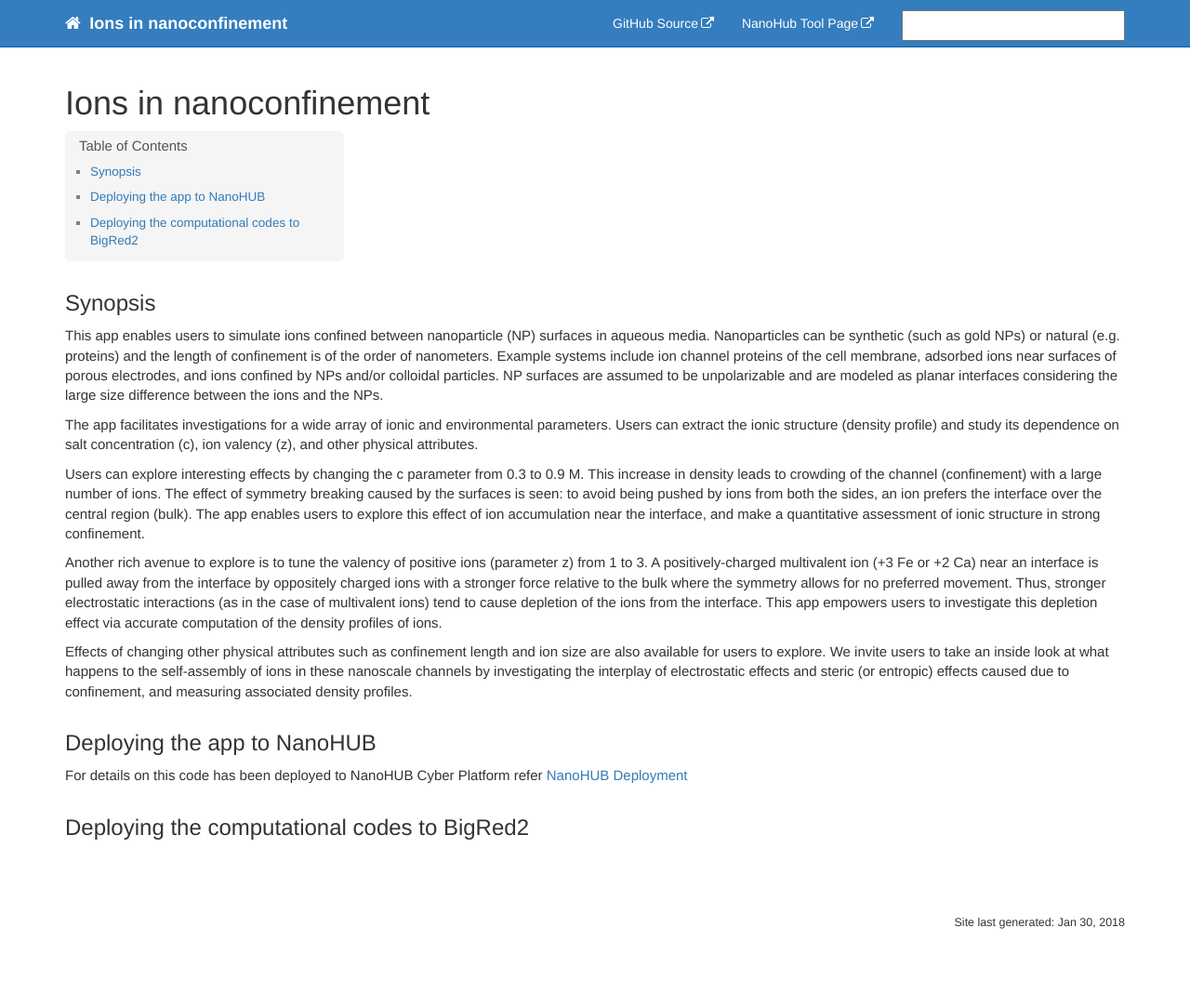
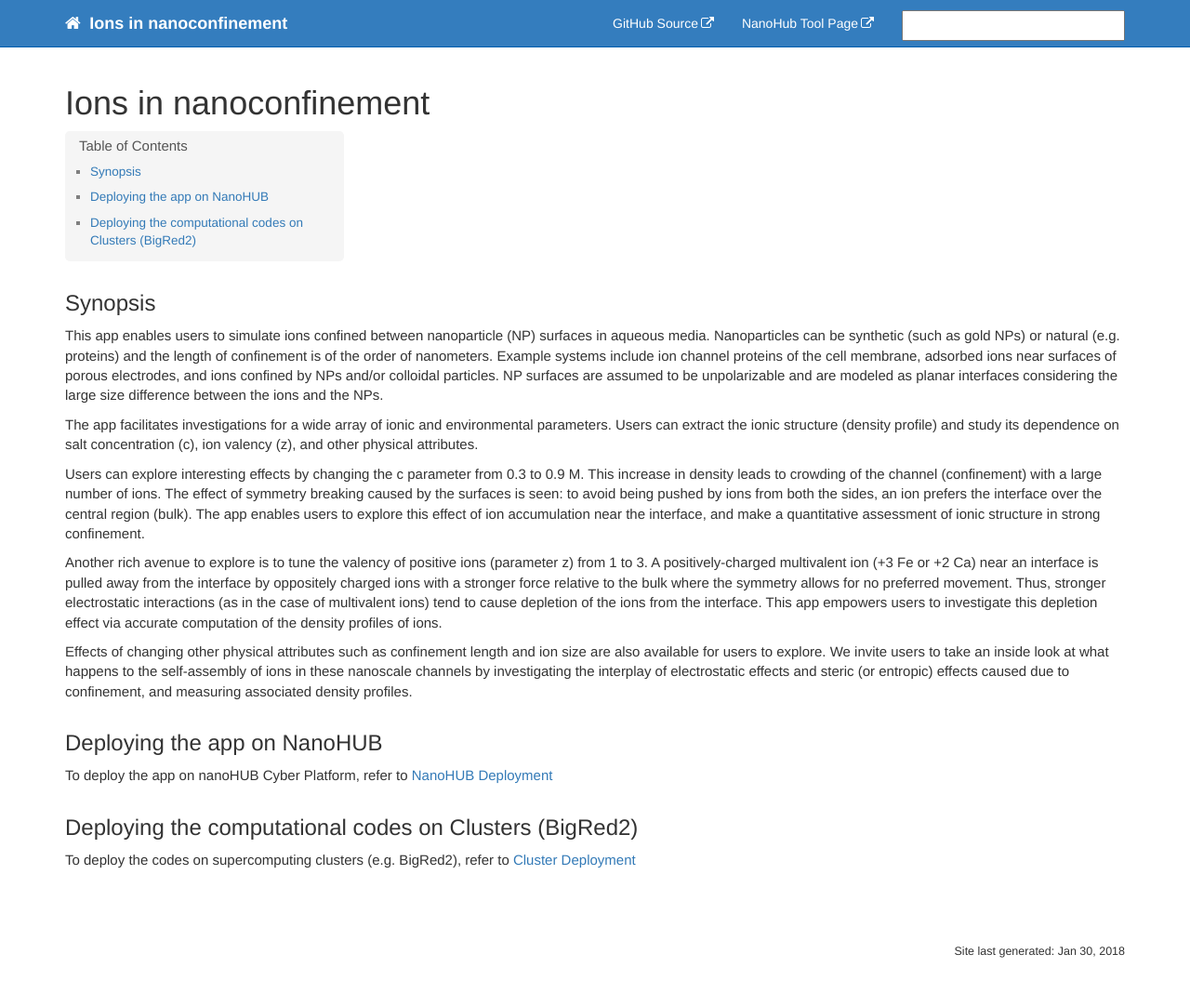
Before and after one commit to softmaterialslab/nanoconfinement-md, a Jekyll site: the page built from docs/index.md, in a window 1280 px wide. Shown: the whole page at 93% size. Built offline with Jekyll 4.4.1, drawn with Linux system fonts in a browser that asks for light colours; nearby versions of some CDN libraries; our own code applies the rules of GitHub Pages for plain Markdown files; comment, search, counter and statistics services are not loaded; before the commit the page ends 1052 px from its top, so only the background shows below that.

Commit message:
Update index.md

```diff
--- a/docs/index.md
+++ b/docs/index.md
@@ -18,7 +18,8 @@ Another rich avenue to explore is to tune the valency of positive ions (paramete
 
 Effects of changing other physical attributes such as confinement length and ion size are also available for users to explore. We invite users to take an inside look at what happens to the self-assembly of ions in these nanoscale channels by investigating the interplay of electrostatic effects and steric (or entropic) effects caused due to confinement, and measuring associated density profiles.
 
-## Deploying the app to NanoHUB
-For details on this code has been deployed to NanoHUB Cyber Platform refer [NanoHUB Deployment](nanohub_deployment)
+## Deploying the app on NanoHUB
+To deploy the app on nanoHUB Cyber Platform, refer to [NanoHUB Deployment](nanohub_deployment)
 
-## Deploying the computational codes to BigRed2
+## Deploying the computational codes on Clusters (BigRed2)
+To deploy the codes on supercomputing clusters (e.g. BigRed2), refer to [Cluster Deployment](cluster_bigred2_deployment)
```
